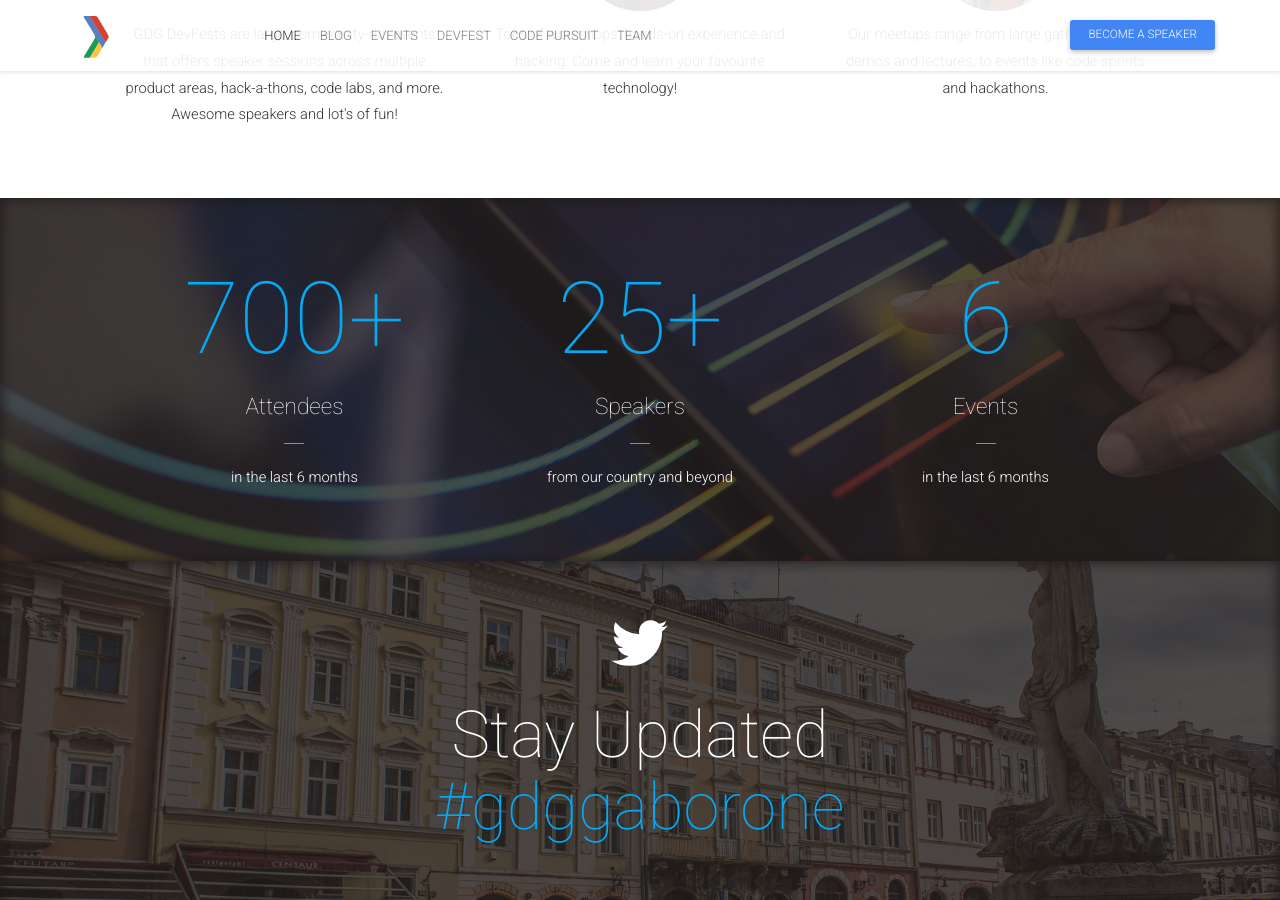
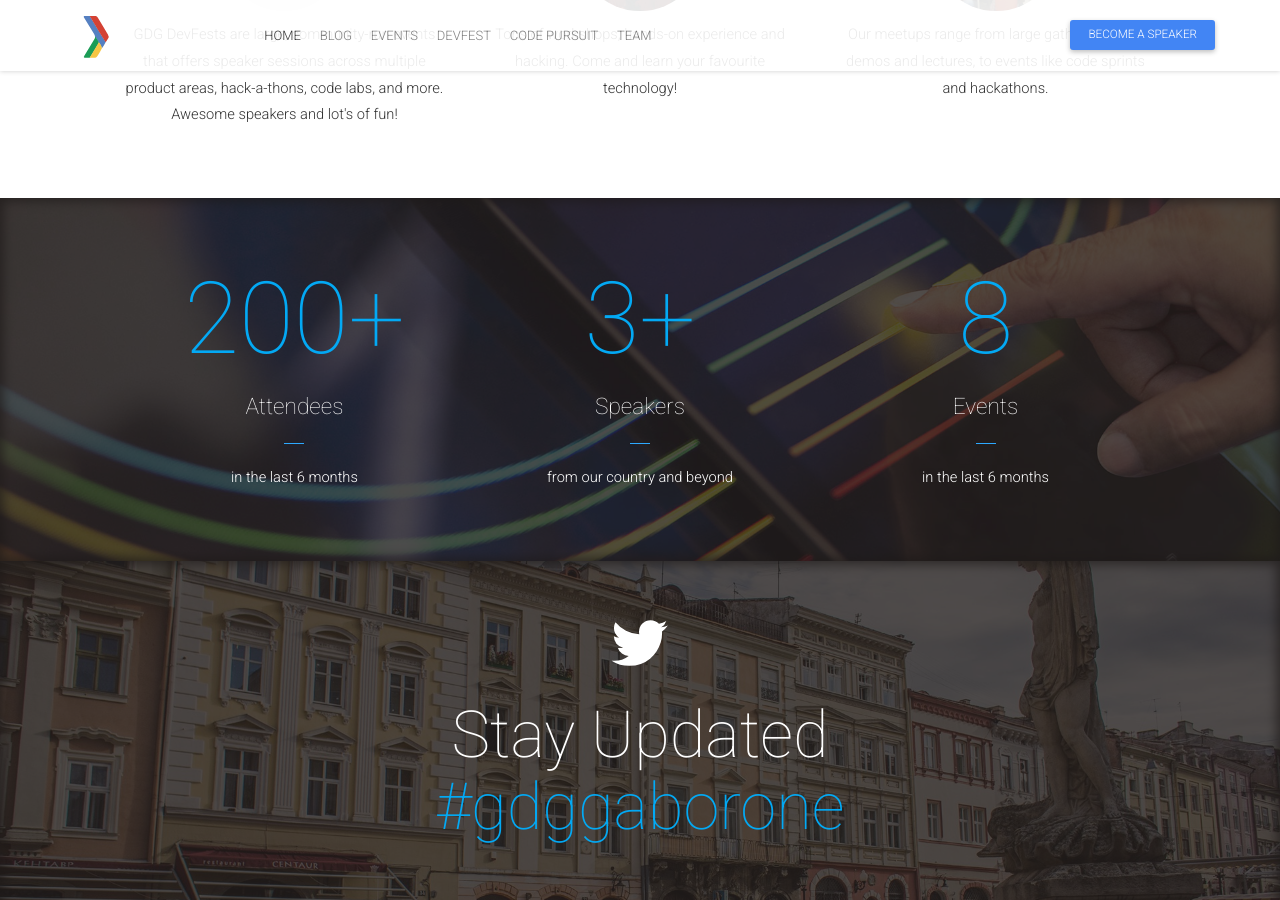
Before and after one commit to gdgreviews/gdgreviews.github.io, a Jekyll site: the page built from index.html, in a window 1280 px wide and 900 px high, scrolled down 1390 px. Built offline with Jekyll 4.4.1, drawn with Linux system fonts in a browser that asks for light colours; nearby versions of some CDN libraries; comment, search, counter and statistics services are not loaded.

Commit message:
Update statistics.html

```diff
--- a/_includes/statistics.html
+++ b/_includes/statistics.html
@@ -5,7 +5,7 @@
 		<div class="col-lg-10 col-lg-offset-1">
 			<div class="col-xs-6 col-md-4">
 				<div class="counter animated hiding" data-animation="fadeInDown" data-delay="0">
-					<div class="stat"><span class="timer" data-from="0" data-to="700">700</span>+</div>
+					<div class="stat"><span class="timer" data-from="0" data-to="200">200</span>+</div>
 					<div class="stat-info">Attendees</div>
 					<hr>
 					<p class="small">in the last 6 months</p>
@@ -14,7 +14,7 @@
 
 			<div class="col-xs-6 col-md-4">
 				<div class="counter animated hiding" data-animation="fadeInDown" data-delay="1000">
-					<div class="stat"><span class="timer" data-from="0" data-to="25">25</span>+</div>
+					<div class="stat"><span class="timer" data-from="0" data-to="3">3</span>+</div>
 					<div class="stat-info">Speakers</div>
 					<hr>
 					<p class="small">from our country and beyond</p>
@@ -22,7 +22,7 @@
 			</div>
 			<div class="col-xs-6 col-md-4">
 				<div class="counter animated hiding" data-animation="fadeInDown" data-delay="1500">
-					<div class="stat"><span class="timer" data-from="0" data-to="6">6</span>
+					<div class="stat"><span class="timer" data-from="0" data-to="8">8</span>
 					</div>
 					<div class="stat-info">Events</div>
 					<hr>
```
